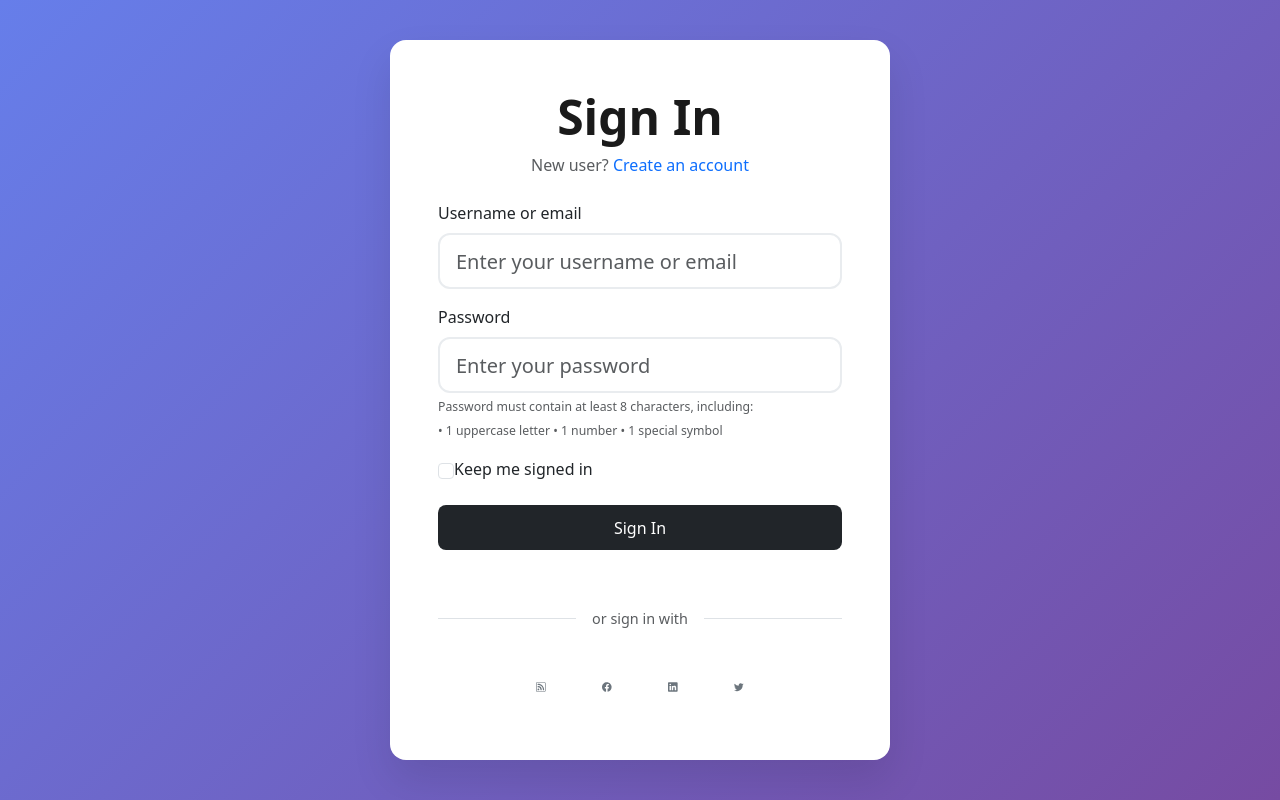
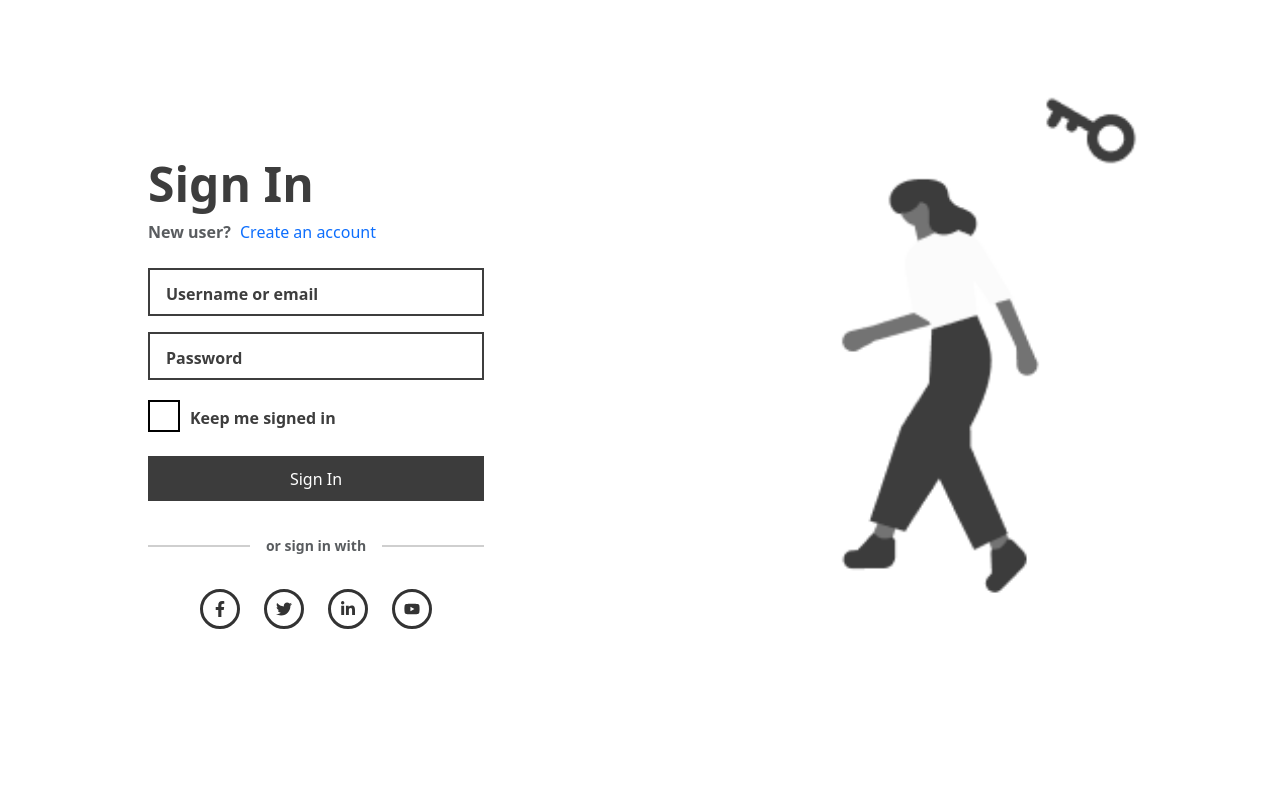
Before and after one commit to MUFEEDAPC/TimesWorld, a React (Vite) app: page /login in a window 1280 px wide. Built offline with nearby package versions, Linux system fonts and the light colour scheme.

Commit message:
feat: login page ui

```diff
--- a/src/components/Login.jsx
+++ b/src/components/Login.jsx
@@ -1,115 +1,126 @@
-import React, { useState, useEffect } from 'react'
-import { Form, Button } from 'react-bootstrap'
-import { useDispatch, useSelector } from 'react-redux'
-import { loginSuccess } from '../features/auth/authSlice.js'
-import { useNavigate } from 'react-router-dom'
-import { Facebook, Linkedin, Twitter, Rss } from 'react-bootstrap-icons'
+import React, { useState, useEffect } from "react";
+import { Form, Button, Col, Image, Row, Container } from "react-bootstrap";
+import { useDispatch, useSelector } from "react-redux";
+import { loginSuccess } from "../features/auth/authSlice.js";
+import { useNavigate } from "react-router-dom";
+import {
+  FaFacebookF,
+  FaTwitter,
+  FaLinkedinIn,
+  FaYoutube,
+} from "react-icons/fa";
+import { useMediaQuery } from "react-responsive";
 
 const Login = () => {
-  const dispatch = useDispatch()
-  const navigate = useNavigate()
-  const { isAuthenticated } = useSelector((state) => state.auth)
+  const dispatch = useDispatch();
+  const navigate = useNavigate();
+  const { isAuthenticated } = useSelector((state) => state.auth);
+  const isMobile = useMediaQuery({ maxWidth: 768 });
 
   const [formData, setFormData] = useState({
-    email: '',
-    password: '',
-    keepSignedIn: false
-  })
-  const [errors, setErrors] = useState({})
-  const [isSubmitting, setIsSubmitting] = useState(false)
+    email: "",
+    password: "",
+    keepSignedIn: false,
+  });
+  const [errors, setErrors] = useState({});
+  const [isSubmitting, setIsSubmitting] = useState(false);
 
   // Redirect if already authenticated
-  useEffect(() => {
-    console.log('Login useEffect - Auth state:', { isAuthenticated })
-    if (isAuthenticated) {
-      console.log('Login - Redirecting to home page')
-      navigate('/', { replace: true })
-    }
-  }, [isAuthenticated, navigate])
+  // useEffect(() => {
+  //   console.log('Login useEffect - Auth state:', { isAuthenticated })
+  //   if (isAuthenticated) {
+  //     console.log('Login - Redirecting to home page')
+  //     navigate('/', { replace: true })
+  //   }
+  // }, [isAuthenticated, navigate])
 
   // Password validation: minimum 8 characters, at least 1 uppercase, 1 number and 1 symbol
-  const passwordRegex = /^(?=.*[A-Z])(?=.*\d)(?=.*[^A-Za-z0-9]).{8,}$/
+  const passwordRegex = /^(?=.*[A-Z])(?=.*\d)(?=.*[^A-Za-z0-9]).{8,}$/;
 
   const validateForm = () => {
-    const newErrors = {}
+    const newErrors = {};
 
     // Email validation
     if (!formData.email) {
-      newErrors.email = 'Email is required'
+      newErrors.email = "Email is required";
     } else if (!/^\S+@\S+\.\S+$/.test(formData.email)) {
-      newErrors.email = 'Please enter a valid email address'
+      newErrors.email = "Please enter a valid email address";
     }
 
     // Password validation
     if (!formData.password) {
-      newErrors.password = 'Password is required'
+      newErrors.password = "Password is required";
     } else if (!passwordRegex.test(formData.password)) {
-      newErrors.password = 'Password must be at least 8 characters with 1 uppercase, 1 number & 1 symbol'
+      newErrors.password =
+        "Password must be at least 8 characters with 1 uppercase, 1 number & 1 symbol";
     }
 
-    return newErrors
-  }
+    return newErrors;
+  };
 
   const handleInputChange = (e) => {
-    const { name, value, type, checked } = e.target
-    setFormData(prev => ({
+    const { name, value, type, checked } = e.target;
+    setFormData((prev) => ({
       ...prev,
-      [name]: type === 'checkbox' ? checked : value
-    }))
+      [name]: type === "checkbox" ? checked : value,
+    }));
 
     // Clear error when user starts typing
     if (errors[name]) {
-      setErrors(prev => ({
+      setErrors((prev) => ({
         ...prev,
-        [name]: ''
-      }))
+        [name]: "",
+      }));
     }
-  }
+  };
 
   const handleSubmit = async (e) => {
-    e.preventDefault()
-    setIsSubmitting(true)
+    e.preventDefault();
+    setIsSubmitting(true);
 
-    const validationErrors = validateForm()
+    const validationErrors = validateForm();
 
     if (Object.keys(validationErrors).length > 0) {
-      setErrors(validationErrors)
-      setIsSubmitting(false)
-      return
+      setErrors(validationErrors);
+      setIsSubmitting(false);
+      return;
     }
 
     try {
       // Simulate API call
-      await new Promise(resolve => setTimeout(resolve, 1000))
+      await new Promise((resolve) => setTimeout(resolve, 1000));
 
       // Dispatch login success
-      dispatch(loginSuccess({ email: formData.email }))
+      dispatch(loginSuccess({ email: formData.email }));
 
       // Redirect to home page
-      navigate('/', { replace: true })
+      navigate("/", { replace: true });
     } catch (error) {
-      console.error('Login error:', error)
+      console.error("Login error:", error);
     } finally {
-      setIsSubmitting(false)
+      setIsSubmitting(false);
     }
-  }
+  };
 
   // Don't render login form if already authenticated
   if (isAuthenticated) {
-    console.log('Login - Already authenticated, not rendering form')
-    return null
+    console.log("Login - Already authenticated, not rendering form");
+    return null;
   }
 
   return (
+    <Container style={{paddingLeft:isMobile?"0px":"30px", paddingRight:isMobile?"0px":"30px"}} className="min-vh-100 d-flex align-items-center justify-content-center">
       <div className="login-page">
         <div className="login-container">
-
           {/* Header */}
-        <div className="text-center mb-4">
+          <div className="my-text">
             <h1 className="login-title mb-2">Sign In</h1>
-          <p className="text-muted mb-0">
-            New user?{' '}
-            <a href="#" className="text-primary text-decoration-none fw-medium">
+            <p className="text-muted mb-0 new-user-text">
+              New user?{" "}
+              <a
+                href="#"
+                className="text-primary text-decoration-none fw-medium create-account-text"
+              >
                 Create an account
               </a>
             </p>
@@ -118,11 +129,10 @@ const Login = () => {
           {/* Login Form */}
           <Form onSubmit={handleSubmit} noValidate className="mb-4">
             <Form.Group className="mb-3" controlId="formEmail">
-            <Form.Label className="fw-medium text-dark">Username or email</Form.Label>
               <Form.Control
                 type="email"
                 name="email"
-              placeholder="Enter your username or email"
+                placeholder="Username or email"
                 value={formData.email}
                 onChange={handleInputChange}
                 isInvalid={!!errors.email}
@@ -136,11 +146,10 @@ const Login = () => {
             </Form.Group>
 
             <Form.Group className="mb-3" controlId="formPassword">
-            <Form.Label className="fw-medium text-dark">Password</Form.Label>
               <Form.Control
                 type="password"
                 name="password"
-              placeholder="Enter your password"
+                placeholder="Password"
                 value={formData.password}
                 onChange={handleInputChange}
                 isInvalid={!!errors.password}
@@ -151,12 +160,6 @@ const Login = () => {
               <Form.Control.Feedback type="invalid">
                 {errors.password}
               </Form.Control.Feedback>
-            <Form.Text className="text-muted small mt-2">
-              <small>
-                Password must contain at least 8 characters, including:
-                <br />• 1 uppercase letter • 1 number • 1 special symbol
-              </small>
-            </Form.Text>
             </Form.Group>
 
             <Form.Group className="mb-4" controlId="formKeepSignedIn">
@@ -166,17 +169,16 @@ const Login = () => {
                 checked={formData.keepSignedIn}
                 onChange={handleInputChange}
                 label="Keep me signed in"
-              className="d-flex align-items-center"
+                className="d-flex align-items-center form-check-input-box"
               />
             </Form.Group>
 
             <Button
-            variant="dark"
               type="submit"
-            className="w-100 btn-lg fw-medium mb-4"
+              className="w-100 btn-lg fw-medium  submit-button"
               disabled={isSubmitting}
             >
-            {isSubmitting ? 'Signing In...' : 'Sign In'}
+              {isSubmitting ? "Signing In..." : "Sign In"}
             </Button>
           </Form>
 
@@ -188,24 +190,49 @@ const Login = () => {
           </div>
 
           {/* Social Login Options */}
-        <div className="d-flex justify-content-center gap-3">
-          <Button variant="outline-secondary" className="social-btn rounded-circle">
-            <Rss size={20} />
-          </Button>
-          <Button variant="outline-secondary" className="social-btn rounded-circle">
-            <Facebook size={20} />
-          </Button>
-          <Button variant="outline-secondary" className="social-btn rounded-circle">
-            <Linkedin size={20} />
-          </Button>
-          <Button variant="outline-secondary" className="social-btn rounded-circle">
-            <Twitter size={20} />
-          </Button>
+          <Row className="justify-content-center mb-3">
+            <Col xs="auto">
+              <div className="icon-circle">
+                <FaFacebookF />
               </div>
+            </Col>
+            <Col xs="auto">
+              <div className="icon-circle">
+                <FaTwitter />
+              </div>
+            </Col>
+            <Col xs="auto">
+              <div className="icon-circle">
+                <FaLinkedinIn />
+              </div>
+            </Col>
+            <Col xs="auto">
+              <div className="icon-circle">
+                <FaYoutube />
+              </div>
+            </Col>
+          </Row>
+        </div>
+        {!isMobile && (
+          // <Col md={3}
 
+          // className="image-gap"
+          // >
+            <Image
+              src="src/assets/assets/images/image.png"
+              alt="Frame"
+              rounded
+              style={{
+                height: "620px",
+                // width: "69px",
+                objectFit: "contain",
+              }}
+            />
+          // </Col>
+        )}
       </div>
-    </div>
-  )
-}
+    </Container>
+  );
+};
 
-export default Login
+export default Login;
--- a/src/index.css
+++ b/src/index.css
@@ -36,43 +36,126 @@ body, html {
 
 /* Login Page Styles */
 .login-page {
-  background: linear-gradient(135deg, #667eea 0%, #764ba2 100%);
   min-height: 100vh;
   width: 100%;
   display: flex;
   align-items: center;
-  justify-content: center;
+  justify-content: space-between;
   padding: 1rem;
 }
+.image-gap {
+  margin-left: 240px !important;
+}
 
+@media (min-width: 1440px) {
+  .image-gap {
+    margin-left: 240px;
+  }
+}
 .login-container {
   background: white;
   border-radius: 16px;
-  box-shadow: 0 20px 40px rgba(0, 0, 0, 0.1);
   width: 100%;
-  max-width: 500px;
+  max-width: 400px;
   padding: 2rem;
 }
 
 .login-title {
   font-size: 2.5rem;
   font-weight: 700;
-  color: #1a1a1a;
+  color: #3D3D3D;
+}
+.new-user-text {
+  font-size: 16px;
+  font-weight: 700;
+  ;
+  color: #3D3D3D;
+
 }
 
+.create-account-text {
+  color: '#587FFF';
+  font-weight: 600;
+  font-size: 16px;
+  padding-left: 5px;
+}
+
+.my-text {
+  text-align: center;
+  margin-bottom: 1.5rem;
+}
+
+@media (min-width: 768px) {
+  .my-text {
+    text-align: left;
+  }
+}
 /* Form Controls */
 .form-control-lg {
-  border-radius: 12px;
-  border: 2px solid #e9ecef;
+  border: 2px solid #3E3E3E;
+    box-shadow: none !important;
   transition: all 0.3s ease;
-  height: 56px;
+  height: 48px;
+    border-radius: 0px;
+  }
+
+  .form-control-lg::placeholder {
+    color: #3E3E3E;
+    font-size: 16px;
+    opacity: 1;
+    font-weight: 600;
   }
 
   .form-control-lg:focus {
-  border-color: #667eea;
-  box-shadow: 0 0 0 0.2rem rgba(102, 126, 234, 0.25);
+    border-color: #3E3E3E;
     }
 
+    .form-check-input-box input[type="checkbox"] {
+      width: 32px !important;
+      height: 32px !important;
+      border: 2px solid #000000 !important;
+      padding-right: 10px !important;
+      border-radius: 0px !important;
+    }
+    .form-check-input-box label {
+
+      padding-left: 10px !important;
+      padding-top: 7px;
+      font-size: 16px;
+      font-weight: 600;
+      color: #3D3D3D;
+    }
+
+    .submit-button {
+      background-color: #3C3C3C;
+      border-radius: 0px !important;
+    }
+
+    .submit-button:hover {
+      background-color: #2b2a2a;
+      border-radius: 0px !important;
+    }
+    .submit-button:focus {
+      background-color: #2b2a2a;
+      border-radius: 0px !important;
+    }
+    .submit-button:focus,
+.submit-button:active,
+.submit-button:focus-visible {
+  background-color: #2b2a2a !important;
+  border-radius: 0 !important;
+  box-shadow: none !important;
+  outline: none !important;
+}
+.submit-button:disabled,
+.submit-button[disabled] {
+  background-color: #3C3C3C !important; /* keep your normal bg color */
+  opacity: 0.6; /* optional: reduce opacity for disabled look */
+  cursor: not-allowed; /* show disabled cursor */
+  box-shadow: none !important;
+  color: #fff; /* ensure text is readable */
+  border: none; /* if you want to remove border */
+}
 /* Separator Line */
 .separator {
   position: relative;
@@ -86,23 +169,25 @@ body, html {
   top: 50%;
   left: 0;
   right: 0;
-  height: 1px;
-  background-color: #dee2e6;
+  height: 2px;
+    background-color: #CFCFCF;
   z-index: 1;
 }
 
 .separator-text {
   position: relative;
   z-index: 2;
-  font-size: 0.9rem;
+  font-size: 14px;
+    color: #CFCFCF;
   background: white;
   padding: 0 1rem;
+  font-weight: 700;
 }
 
 /* Social Login Buttons */
 .social-btn {
-  width: 50px;
-  height: 50px;
+  width: 48px;
+    height: 48px;
   border: 2px solid #dee2e6;
   transition: all 0.3s ease;
   display: flex;
@@ -170,7 +255,14 @@ body, html {
 .countries-slider .col {
   animation: fadeInUp 0.6s ease-out;
 }
-
+@media (max-width: 576px) {
+.login-page {
+  min-height: 50vh;}
+    .login-container {
+justify-content: center;
+display: flex;
+flex-direction: column;}
+}
 /* Responsive Design */
 @media (max-width: 768px) {
   .login-page {
@@ -181,6 +273,7 @@ body, html {
       padding: 1.5rem;
       margin: 0;
       border-radius: 12px;
+        max-width: 500px;
     }
 
   .login-title {
@@ -207,30 +300,39 @@ body, html {
   }
 
   .login-container {
-    padding: 1.5rem 1rem;
+    padding: 1.5rem 2.5rem;
     margin: 0;
     border-radius: 0;
     min-height: 100vh;
+      max-width: 500px;
   }
 
   .login-title {
-    font-size: 1.75rem;
+    font-size: 24px;
   }
-
+                                .new-user-text {
+                                  font-size: 16px;
+                                }
   .social-btn {
     width: 40px;
     height: 40px;
   }
 
   .separator-text {
-    font-size: 0.8rem;
+    font-size: 13px;
+  }
+}
+@media (max-width: 992px) {
+  .login-container {
+    padding: 3rem;
+      max-width:100%;
+  }
+ .image-gap {
+   margin-left: 11px;
  }
  }
 
  @media (min-width: 992px) {
-  .login-container {
-    padding: 3rem;
-  }
 
   .login-title {
     font-size: 3rem;
```
Also changed, not shown: src/assets/assets/images/image.png (added). Lines whose indentation alone changed are shown as unchanged.
